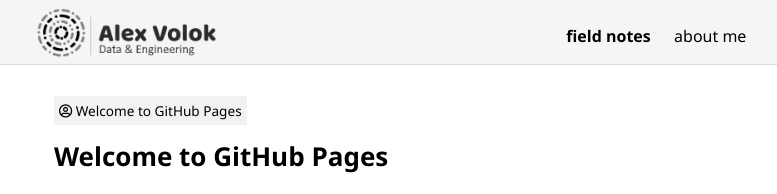
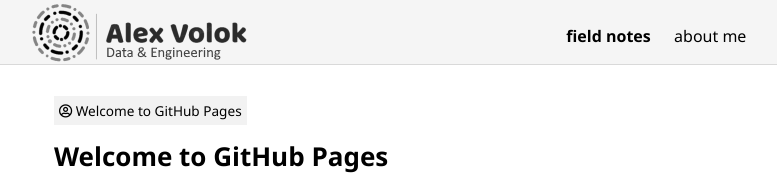
Before and after one commit to alexvolok/alexvolok.github.io, a Jekyll site: the page built from index.md, in a window 1280 px wide. Shown: the top 194 px of the page, without its empty margins (235-1012 px from the left). Built offline with Jekyll 4.4.1, drawn with Linux system fonts in a browser that asks for light colours; some web fonts are replaced; our own code applies the rules of GitHub Pages for plain Markdown files.

Commit message:
adjusted a logo size

```diff
--- a/_includes/nav.html
+++ b/_includes/nav.html
@@ -3,7 +3,7 @@
   <div class="container">
     <h1 class="logo">
       <a href="{{ '/' | prepend: site.baseurl | prepend: site.url }}">
-        <img src="/assets/images/logo-alex-volok6.png"  style="max-width: 400px;max-height: 50px;margin-left: -21px;margin-top: -16px;">
+        <img src="/assets/images/logo-alex-volok6.png" style="max-width: 400px;/* max-height: 60px; */margin-left: -27px;margin-top: -21px;">
       </a></h1>
     <ul class="navbar">
 
```
